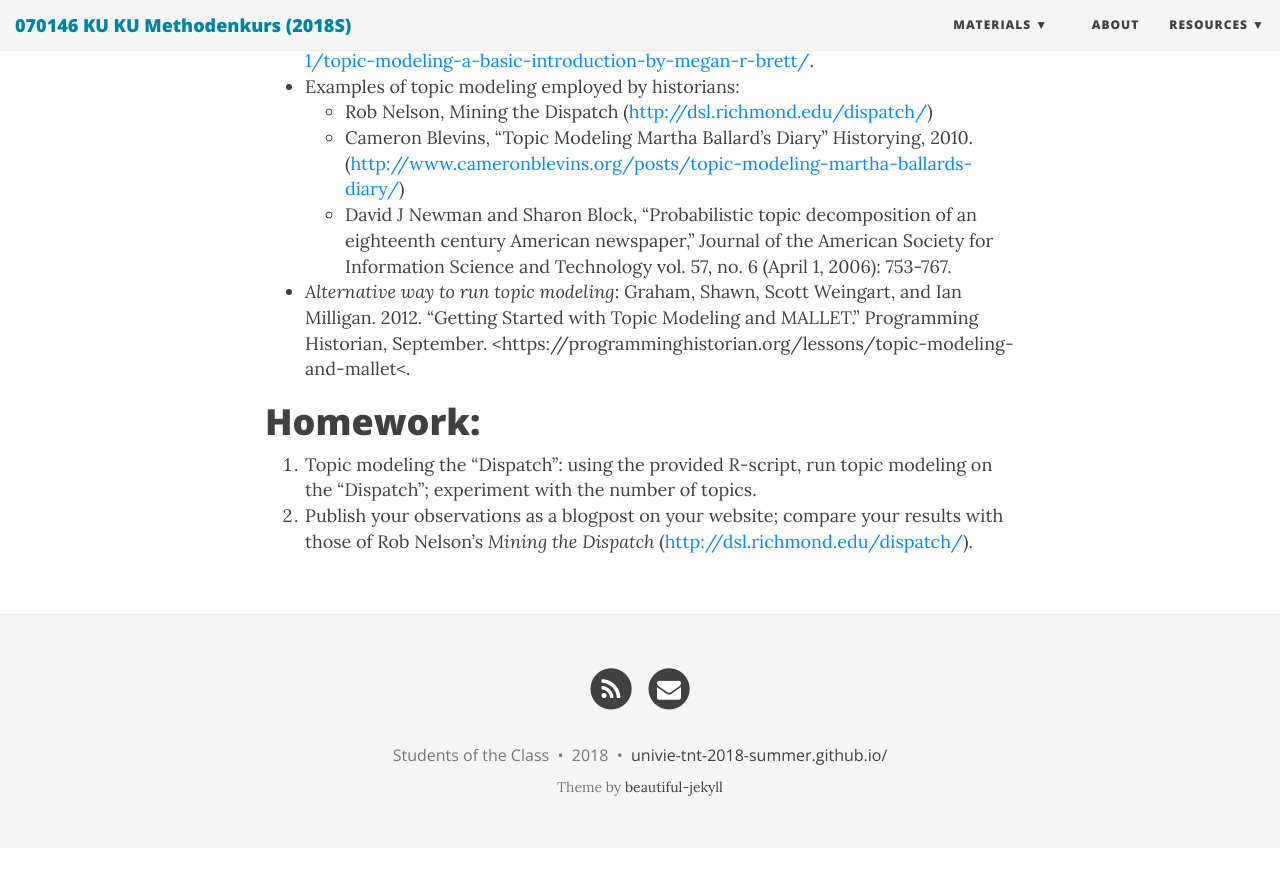
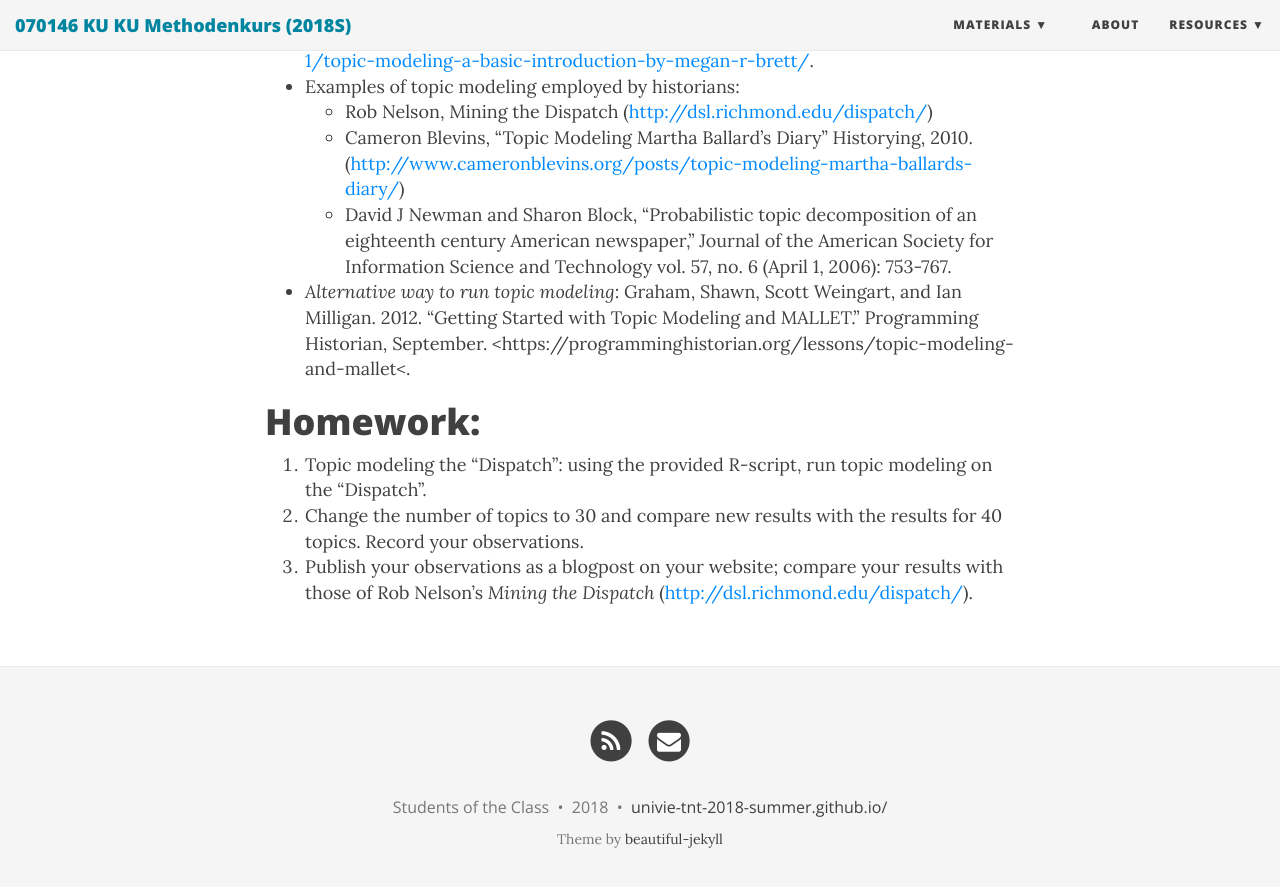
Before and after one commit to univie-tnt-2018-summer/univie-tnt-2018-summer.github.io, a Jekyll site: the page built from 12.md, in a window 1280 px wide and 900 px high, scrolled down 23779 px. Shown: the top 887 px of the window. Built offline with Jekyll 4.4.1, drawn with Linux system fonts in a browser that asks for light colours; nearby versions of some CDN libraries; before the commit the page ends 24627 px from its top, so only the background shows below that.

Commit message:
automatic update

```diff
--- a/12.md
+++ b/12.md
@@ -383,5 +383,6 @@ for(i in seq(1, 40, 1)){
 
 # Homework:
 
-1. Topic modeling the “Dispatch”: using the provided R-script, run topic modeling on the “Dispatch”; experiment with the number of topics.
+1. Topic modeling the “Dispatch”: using the provided R-script, run topic modeling on the “Dispatch”.
+2. Change the number of topics to 30 and compare new results with the results for 40 topics. Record your observations.
 2. Publish your observations as a blogpost on your website; compare your results with those of Rob Nelson’s *Mining the Dispatch* (<http://dsl.richmond.edu/dispatch/>).
```
